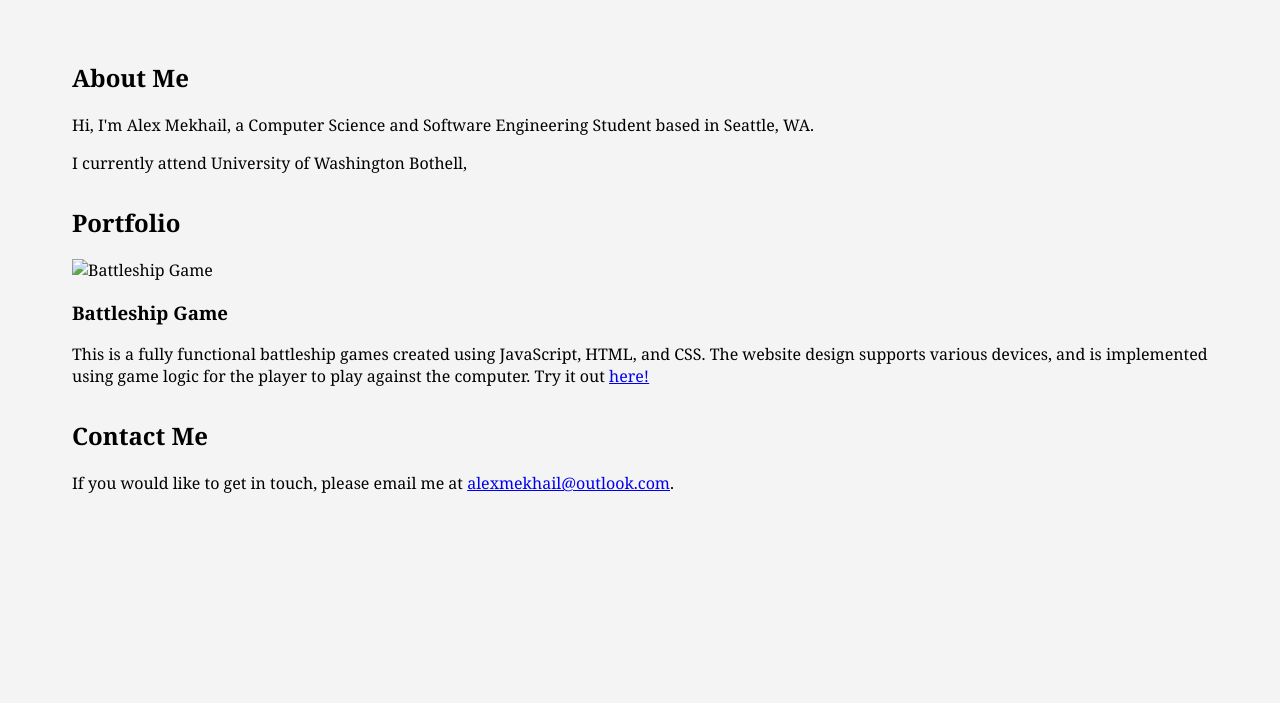
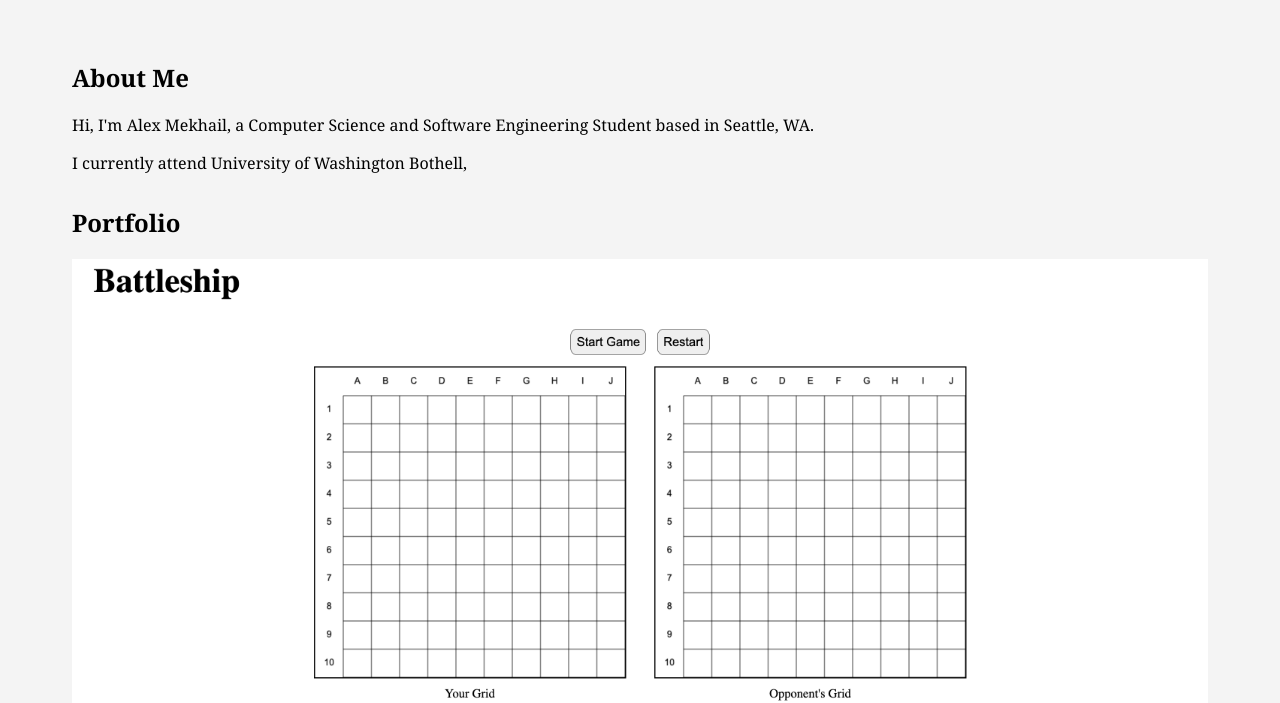
Before and after one commit to alexmekhail/portfolio, a plain HTML site: page index.html in a window 1280 px wide. Shown: the part 100-803 px from the top of the page. Drawn offline with Linux system fonts and the light colour scheme; the site is published under a folder, as on GitHub Pages, so addresses that start at the root find nothing.

Commit message:
Update index.html

```diff
--- a/index.html
+++ b/index.html
@@ -30,7 +30,7 @@
     <section id="portfolio" class="portfolio">
         <h2>Portfolio</h2>
         <div class="portfolio-item">
-            <img src="/battleshipgame.png" alt="Battleship Game">
+            <img src="portfolio/battleshipgame.png" alt="Battleship Game">
             <h3>Battleship Game</h3>
             <p>This is a fully functional battleship games created using JavaScript, HTML, and CSS.
                 The website design supports various devices, and is implemented using game logic for
```
